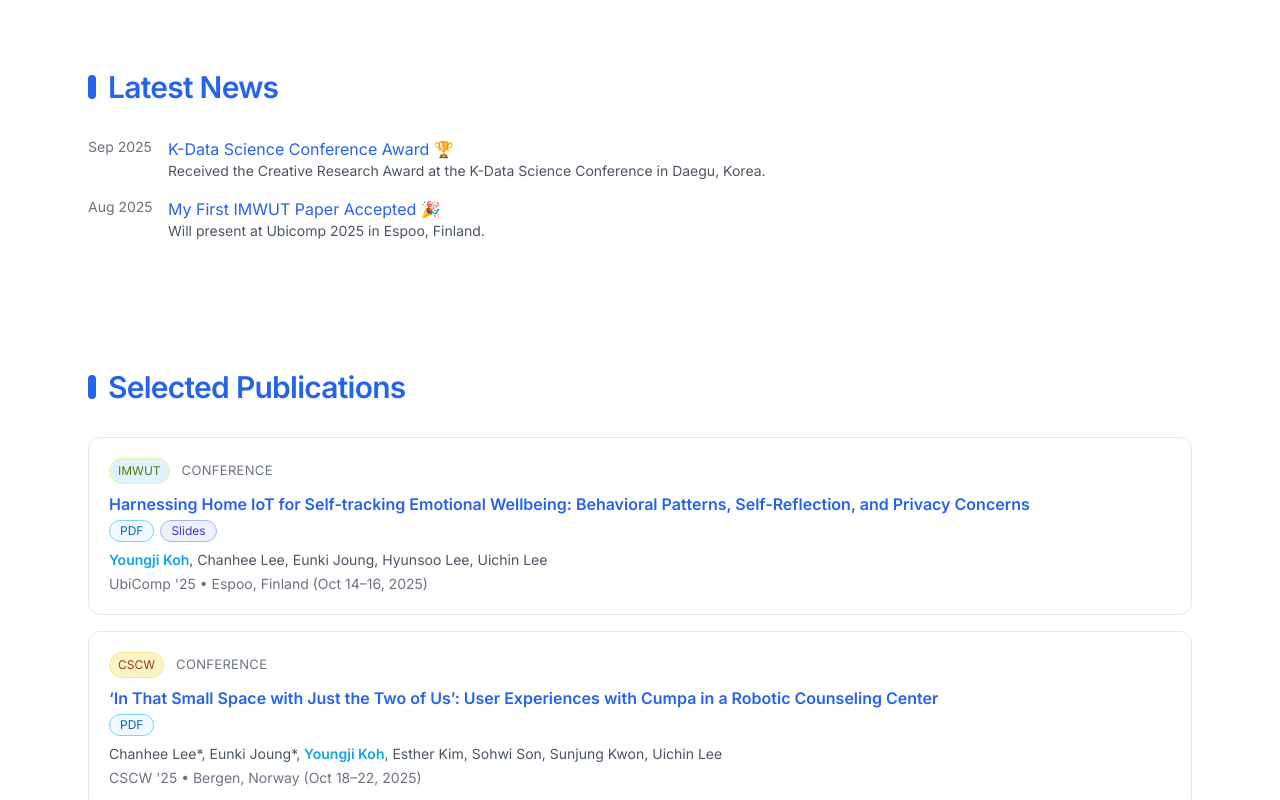
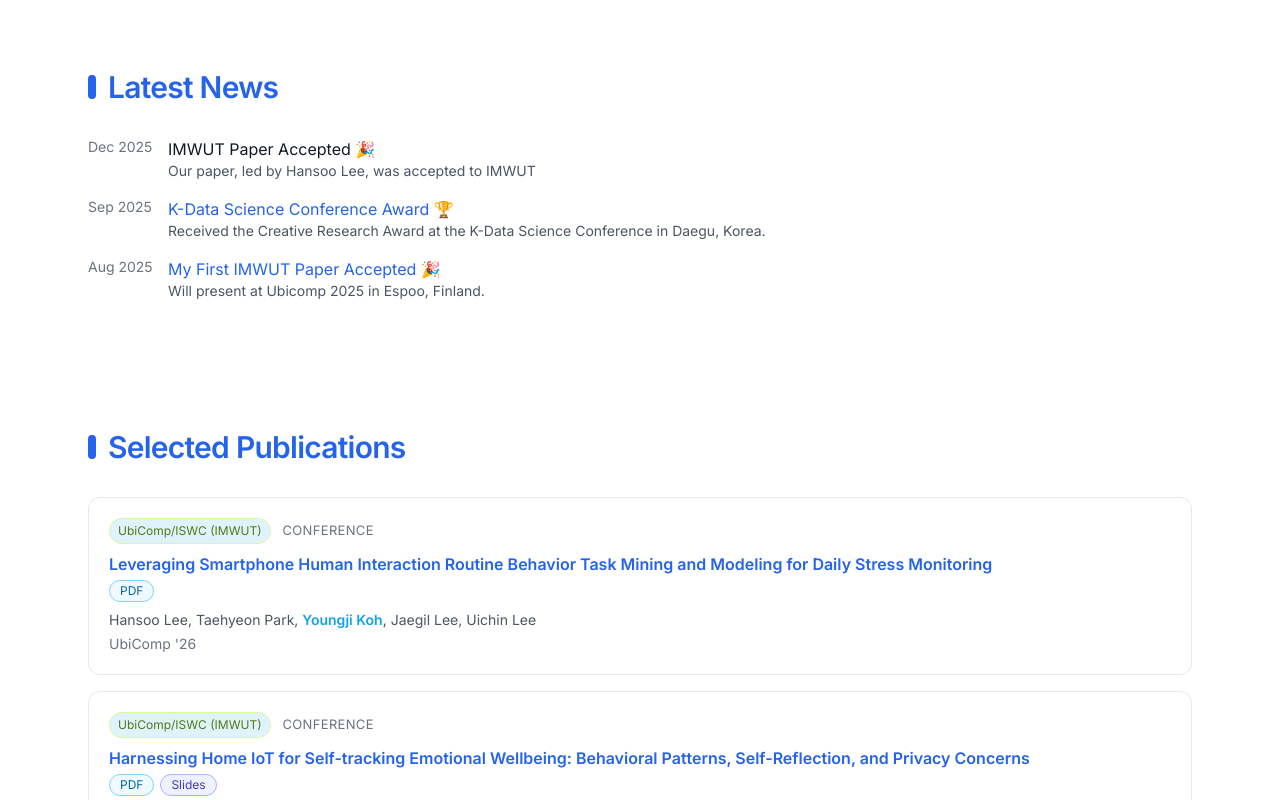
Before and after one commit to youngji-koh/youngji-koh.github.io, a React (Create React App) app: page /#/ in a window 1280 px wide. Shown: the part 1000-1800 px from the top of the page. Built offline with nearby package versions, Linux system fonts and the light colour scheme.

Commit message:
publication updated

```diff
--- a/src/data/news.ts
+++ b/src/data/news.ts
@@ -6,6 +6,11 @@ export type NewsItem = {
 };
 
 export const news: NewsItem[] = [
+  {
+    date: "2025-12-01",
+    title: "IMWUT Paper Accepted 🎉",
+    desc: "Our paper, led by Hansoo Lee, was accepted to IMWUT",
+  },
   {
     date: "2025-09-03",
     title: "K-Data Science Conference Award 🏆",
--- a/src/data/publications.ts
+++ b/src/data/publications.ts
@@ -15,7 +15,7 @@ export type Publication = {
 export const venueColor: Record<string, string> = {
   CHI: "bg-rose-100 text-rose-700 border-rose-200",
   CSCW: "bg-amber-100 text-amber-800 border-amber-200",
-  IMWUT: "bg-sky-100 text-lime-700 border-lime-200",
+  "UbiComp/ISWC (IMWUT)": "bg-sky-100 text-lime-700 border-lime-200",
   ASSETS: "bg-fuchsia-100 text-fuchsia-700 border-fuchsia-200",
   UIST: "bg-slate-100 text-slate-700 border-slate-200",
   IEEE: "bg-cyan-100 text-cyan-700 border-cyan-200",
@@ -26,7 +26,24 @@ export const venueColor: Record<string, string> = {
 export const publications: Publication[]  = [
   {
     type: "Conference",
-    code: "IMWUT",
+    code: "UbiComp/ISWC (IMWUT)",
+    title:
+      "Leveraging Smartphone Human Interaction Routine Behavior Task Mining and Modeling for Daily Stress Monitoring",
+    authors: [
+      "Hansoo Lee",
+      "Taehyeon Park",
+      "Youngji Koh",
+      "Jaegil Lee",
+      "Uichin Lee",
+    ],
+    meta: "UbiComp '26",
+    year: 2026,
+    href: "https://dl.acm.org/doi/abs/10.1145/3749485",
+    pdf: "files/publication/pdf/lee2025leveraging.pdf",
+  },
+  {
+    type: "Conference",
+    code: "UbiComp/ISWC (IMWUT)",
     title:
       "Harnessing Home IoT for Self-tracking Emotional Wellbeing: Behavioral Patterns, Self-Reflection, and Privacy Concerns",
     authors: [
```
Also changed, not shown: 1 other file (tests, documents, lock files or other folders).
